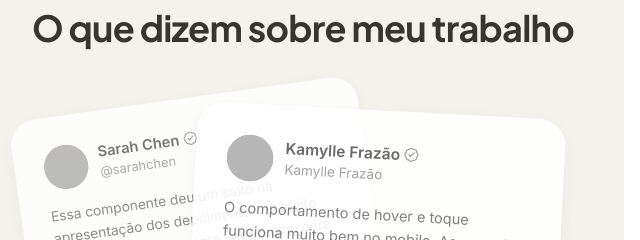
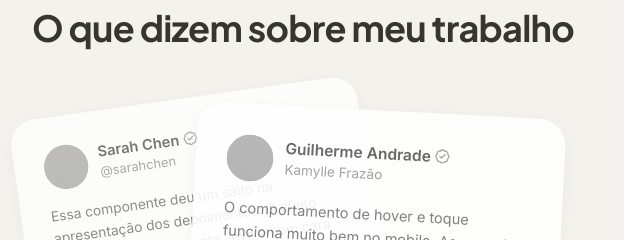
Before and after one commit to LucasFelipeMartins/PortFolio-Venda, a website: page PortFolio - vendas/index.html in a window 1280 px wide. Shown: the part 2780-3020 px from the top of the page, 640-1280 px from the left. Drawn offline with nearby package versions, Linux system fonts and the light colour scheme; grey boxes are pictures that could not be loaded; some icons are missing.

Commit message:
Update index.html

```diff
--- a/PortFolio - vendas/index.html
+++ b/PortFolio - vendas/index.html
@@ -573,7 +573,7 @@
                                 </div>
                                 <div class="min-w-0 flex-1">
                                     <div class="flex items-center gap-1">
-                                        <h4 class="font-bold text-sm md:text-base truncate">Kamylle Frazão</h4>
+                                        <h4 class="font-bold text-sm md:text-base truncate">Guilherme Andrade</h4>
                                         <i data-lucide="badge-check" class="w-4 h-4 text-[#1d9bf0]"></i>
                                     </div>
                                     <p class="text-xs md:text-sm text-brand-surface2">Kamylle Frazão</p>
```
